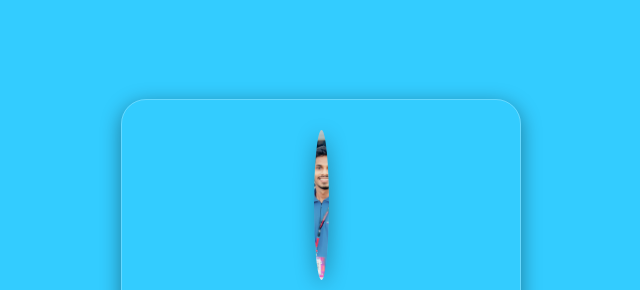
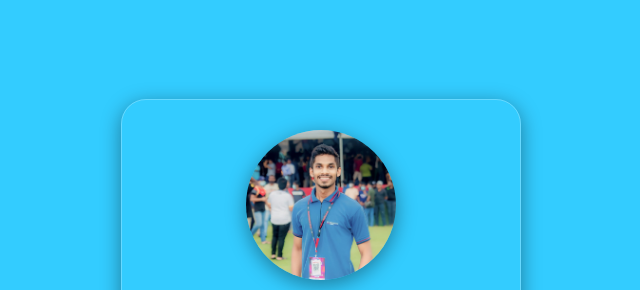
Before and after one commit to LinukaAr/Profile_Card, a plain HTML site: page Profile_Card/index.html in a window 1280 px wide. Shown: the part 71-361 px from the top of the page, without its empty margins (319-959 px from the left). Drawn offline with Linux system fonts and the light colour scheme.

Commit message:
Update style.css

```diff
--- a/Profile_Card/style.css
+++ b/Profile_Card/style.css
@@ -29,7 +29,7 @@
 .image{
   position: relative;
   height: 150px;
-  width: 15px;
+  width: 150px;
 }
 .image .profile-pic{
   width: 100%;
```
